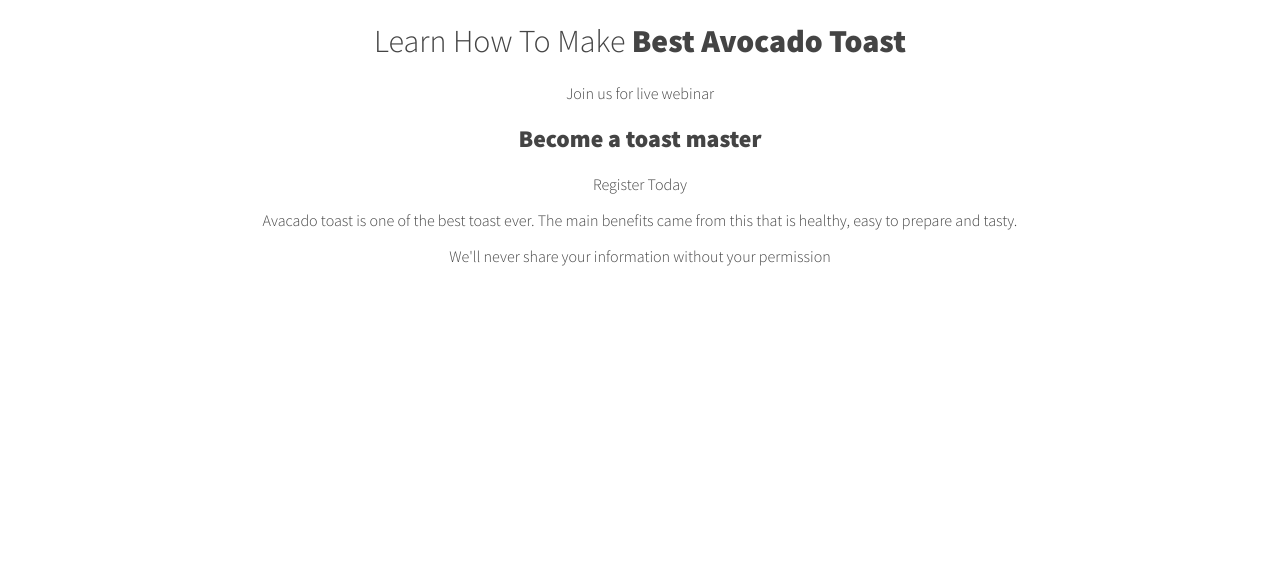
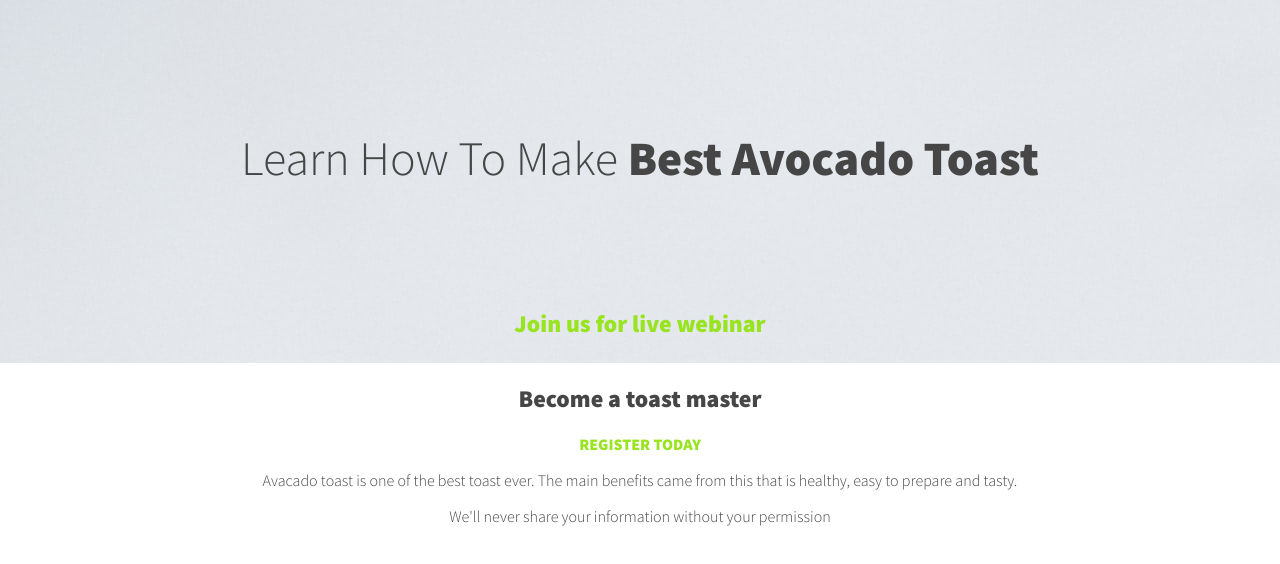
Before and after one commit to ChrissChris/avocado-toast-homepage, a plain HTML site: page index.html in a window 1280 px wide. Drawn offline with Linux system fonts and the light colour scheme.

Commit message:
Update index.css

```diff
--- a/css/index.css
+++ b/css/index.css
@@ -1,14 +1,38 @@
 body {
   margin: 0;
+  font-size: 10px;
   font-family: "Source Sans Pro", sans-serif;
   font-size: 1rem;
-  color: #444444;
+  color: #464646;
   text-align: center;
 }
 
 h1 {
+  font-size: 3rem;
   font-weight: 300;
+  margin: 2em;
+}
+h1 + p {
+  color: #99e420;
+  font-weight: 700;
+  font-size: 1.5rem;
+}
+
+h2 + p {
+  color: #99e420;
+  font-weight: 700;
+  font-size: 1rem;
+  text-transform: uppercase;
+}
+
+h2 {
+  font-size: 1.5rem;
 }
 strong {
   font-weight: 700;
 }
+.main-intro {
+  background-image: url(../image/egg.jpg);
+  display: flex;
+  flex-direction: column;
+}
```
